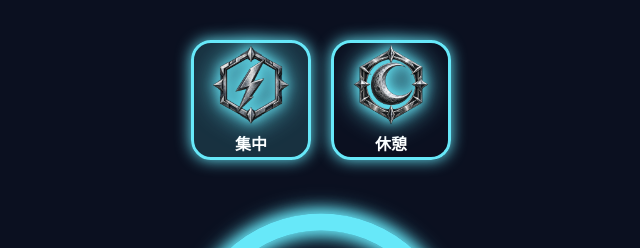
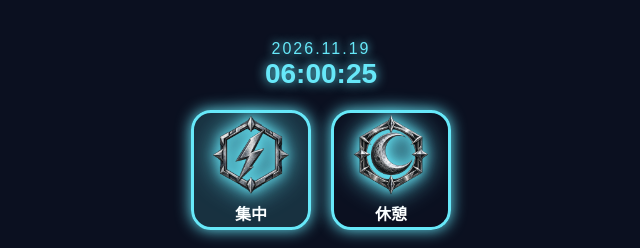
Before and after one commit to fusion776z-del/timer, a plain HTML site: page index.html in a window 1280 px wide. Shown: the top 248 px of the page, without its empty margins (319-959 px from the left). Drawn offline with Linux system fonts and the light colour scheme.

Commit message:
Add files via upload

```diff
--- a/app.js
+++ b/app.js
@@ -229,26 +229,23 @@ function resetTimer(){
 
  pauseTimer();
 
- isStudy = true;
- session = 1;
+ if(isStudy){
 
- totalTime = FULL_TIME;
- remaining = FULL_TIME;
+   totalTime = FULL_TIME;
+   remaining = FULL_TIME;
 
- modeLabel.textContent = "集中";
+ }else{
 
- document
- .getElementById("studyCard")
- .classList.add("active");
+   totalTime = BREAK_TIME;
+   remaining = BREAK_TIME;
 
- document
- .getElementById("breakCard")
- .classList.remove("active");
+ }
 
-updateDots();
-updateDisplay();
-updateControlState();
+ updateDisplay();
+ updateControlState();
+
 }
+
 
 document
 .getElementById("startBtn")
@@ -381,3 +378,54 @@ function updateControlState(){
 
 updateDisplay();
 updateControlState();
+
+function updateRealClock(){
+
+ const now = new Date();
+
+ const y =
+ now.getFullYear();
+
+ const m =
+ String(
+ now.getMonth() + 1
+ ).padStart(2,"0");
+
+ const d =
+ String(
+ now.getDate()
+ ).padStart(2,"0");
+
+ const h =
+ String(
+ now.getHours()
+ ).padStart(2,"0");
+
+ const min =
+ String(
+ now.getMinutes()
+ ).padStart(2,"0");
+
+ const sec =
+ String(
+ now.getSeconds()
+ ).padStart(2,"0");
+
+ document
+ .getElementById("realDate")
+ .textContent =
+ `${y}.${m}.${d}`;
+
+ document
+ .getElementById("realTime")
+ .textContent =
+ `${h}:${min}:${sec}`;
+
+}
+
+updateRealClock();
+
+setInterval(
+ updateRealClock,
+ 1000
+);
--- a/index.html
+++ b/index.html
@@ -114,6 +114,41 @@ body{
 .focus-label{
  font-size:24px;
  margin-bottom:10px;
+}
+
+#realClock{
+
+ text-align:center;
+
+ margin-top:20px;
+ margin-bottom:10px;
+
+}
+
+#realDate{
+
+ color:#67e8f9;
+
+ font-size:16px;
+
+ letter-spacing:2px;
+
+ text-shadow:
+ 0 0 8px #67e8f9;
+
+}
+
+#realTime{
+
+ color:#67e8f9;
+
+ font-size:28px;
+
+ font-weight:bold;
+
+ text-shadow:
+ 0 0 12px #67e8f9;
+
 }
 
 #timerDisplay{
@@ -305,6 +340,14 @@ pointer-events:none;
 
 <div class="page">
 
+<div id="realClock">
+
+  <div id="realDate"></div>
+
+  <div id="realTime"></div>
+
+</div>
+
 <div class="mode-area">
 
 <div class="mode-card active" id="studyCard">
@@ -336,6 +379,8 @@ pointer-events:none;
 
 </div>
 </div>
+
+
 <div class="timer-ring">
 
 <svg viewBox="0 0 300 300">
```
